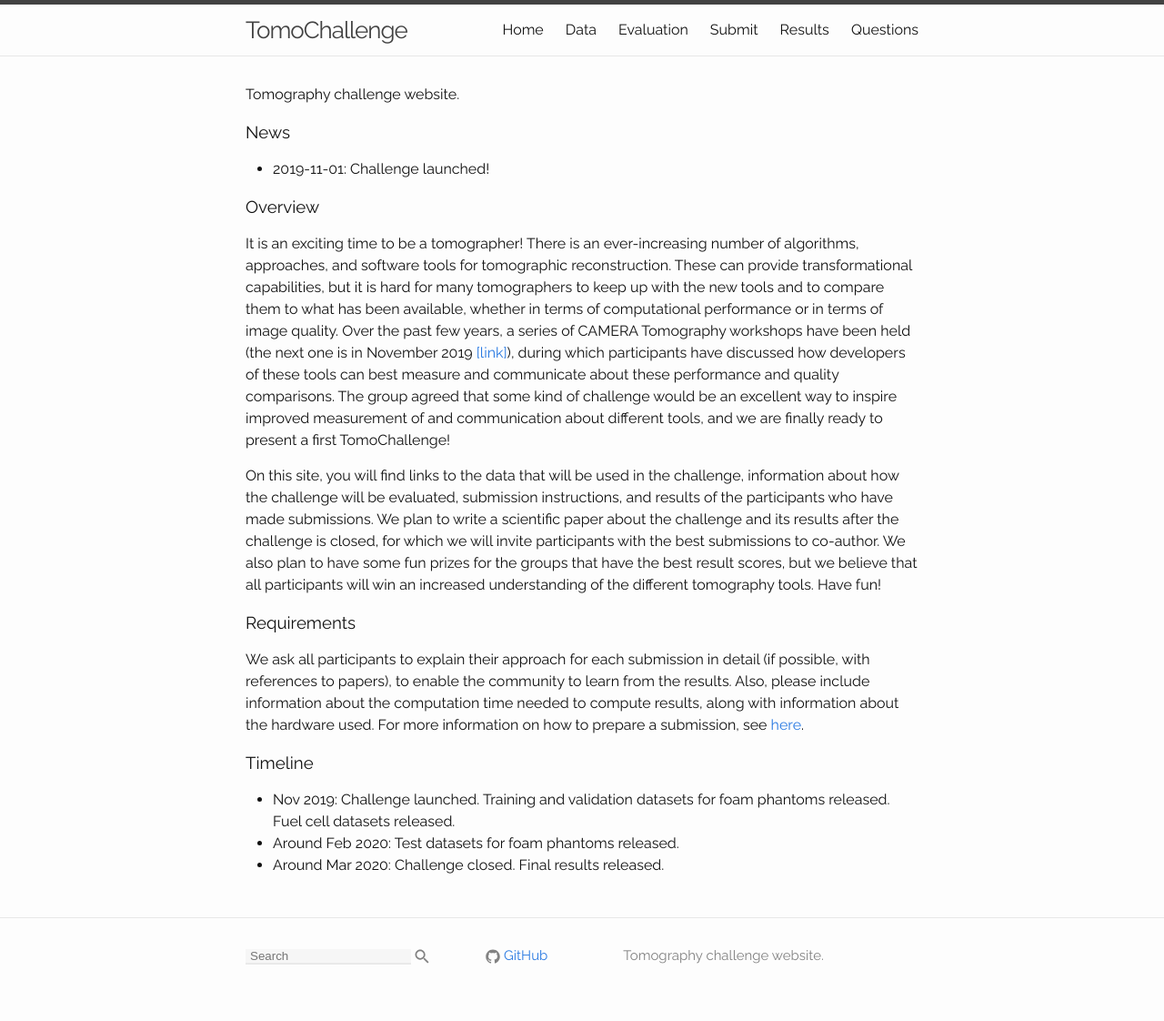
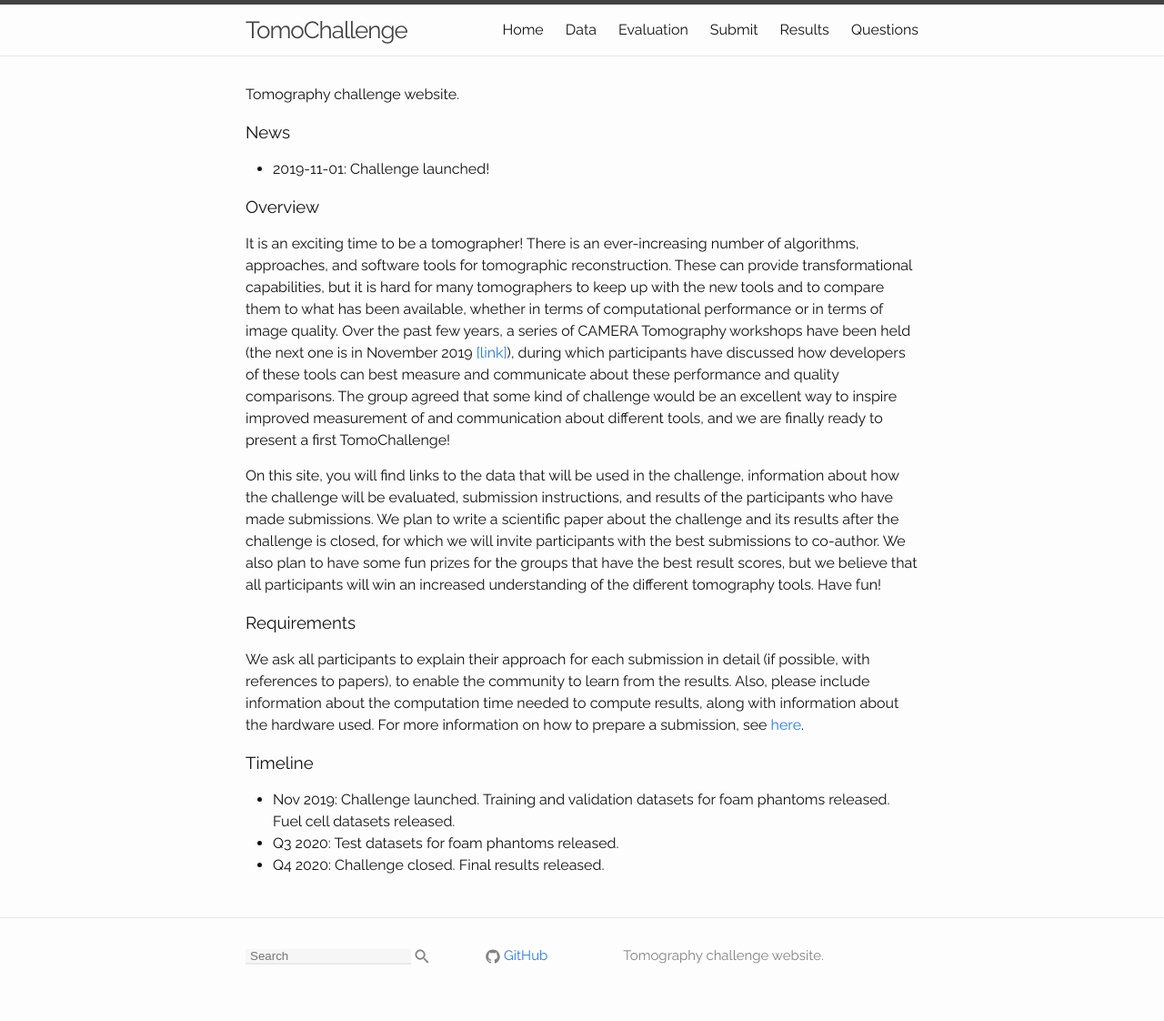
Before and after one commit to tomochallenge/tomochallenge.github.io, a Jekyll site: the page built from index.md, in a window 1280 px wide. Shown: the whole page at 91% size. Built offline with Jekyll 4.4.1, drawn with Linux system fonts in a browser that asks for light colours.

Commit message:
Update index.md

```diff
--- a/index.md
+++ b/index.md
@@ -28,5 +28,5 @@ to enable the community to learn from the results. Also, please include informat
 ### Timeline
 
 * Nov 2019: Challenge launched. Training and validation datasets for foam phantoms released. Fuel cell datasets released.
-* Around Feb 2020: Test datasets for foam phantoms released.
-* Around Mar 2020: Challenge closed. Final results released.
+* Q3 2020: Test datasets for foam phantoms released.
+* Q4 2020: Challenge closed. Final results released.
```
